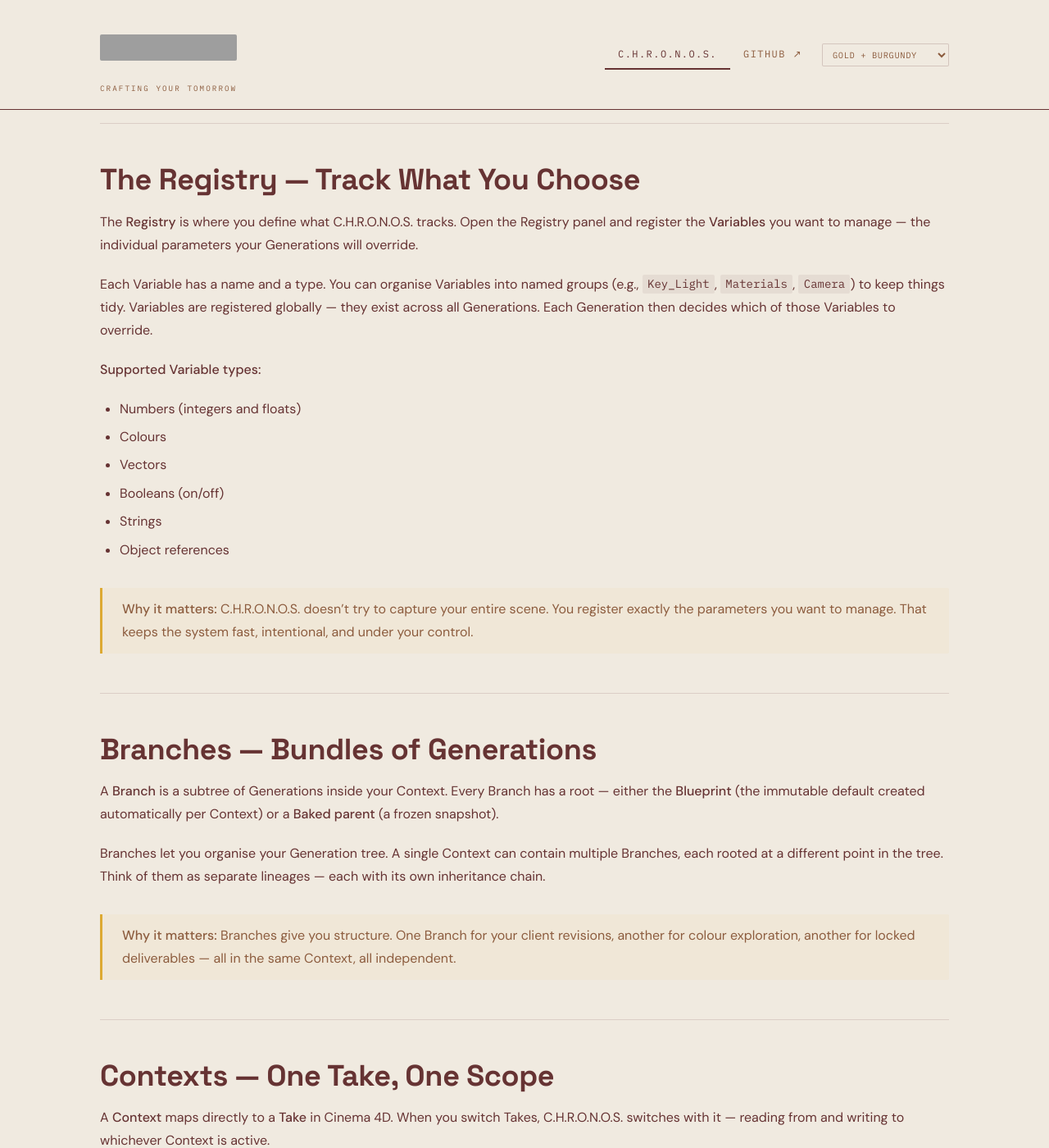
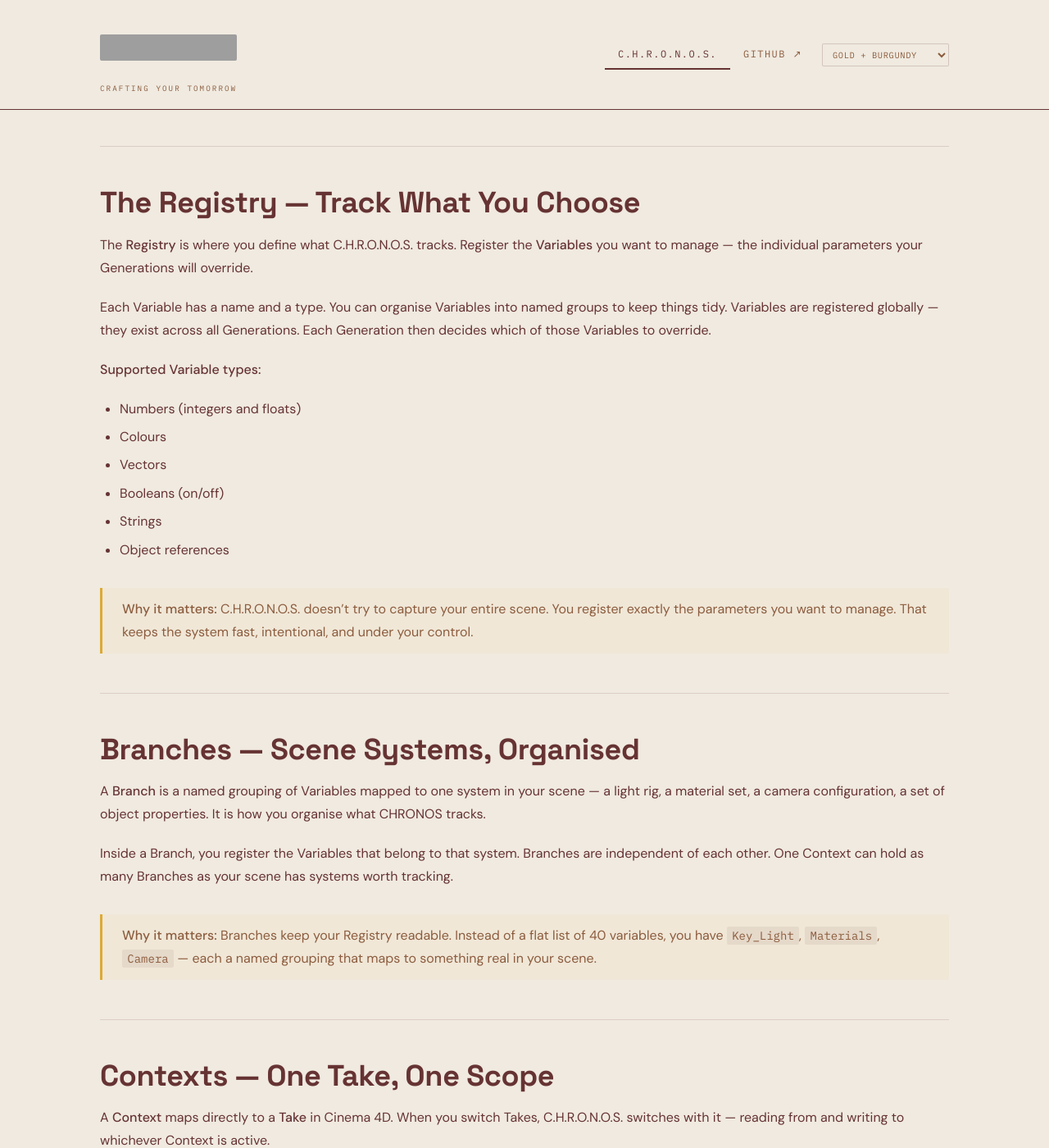
Before and after one commit to 3PO-3D/3po-3d.github.io, a Jekyll site: the page built from chronos/features.md, in a window 1280 px wide and 1400 px high, scrolled down 566 px. Shown: the whole window at 82% size. Built offline with Jekyll 4.4.1, drawn with Linux system fonts in a browser that asks for light colours; some of the changed text lies outside the part shown; grey boxes are pictures that could not be loaded.

Commit message:
content(features): fix Branch def, storage claim, Generation qualifier, trim Why it matters, fix status table

```diff
--- a/chronos/features.md
+++ b/chronos/features.md
@@ -7,9 +7,9 @@
 
 ## Generations — Named Scene States
 
-A **Generation** is a named variation state. It can override any Variable you've registered in the Registry — and only stores the values you've actually changed. Everything else is inherited from its parent.
+A **Generation** is a named variation state. It holds its own independent values for every Variable you've registered — and only stores the values you've actually changed from its parent. Everything else is inherited live. The exception is a Baked Generation, which stores the full resolved state at creation time and freezes it permanently.
 
-Create as many as your project needs. Name them for what they represent: `Hero_Lighting`, `Ecom_White`, `Dark_Mood`, `Client_v3`. Switch between them instantly inside Cinema 4D. Switching never overwrites anything. You can always go back.
+Create as many as your project needs. Name them for what they represent: `Hero_Lighting`, `Ecom_White`, `Dark_Mood`, `Client_v3`. Switch between them instantly. Switching never overwrites anything. You can always go back.
 
 > **Why it matters:** The days of `scene_hero_FINAL_v4.c4d` sitting next to `scene_turntable_v2_USE_THIS.c4d` are over. Every version lives in one file — named, switchable, and permanent.
 
@@ -17,9 +17,9 @@
 
 ## The Registry — Track What You Choose
 
-The **Registry** is where you define what C.H.R.O.N.O.S. tracks. Open the Registry panel and register the **Variables** you want to manage — the individual parameters your Generations will override.
+The **Registry** is where you define what C.H.R.O.N.O.S. tracks. Register the **Variables** you want to manage — the individual parameters your Generations will override.
 
-Each Variable has a name and a type. You can organise Variables into named groups (e.g., `Key_Light`, `Materials`, `Camera`) to keep things tidy. Variables are registered globally — they exist across all Generations. Each Generation then decides which of those Variables to override.
+Each Variable has a name and a type. You can organise Variables into named groups to keep things tidy. Variables are registered globally — they exist across all Generations. Each Generation then decides which of those Variables to override.
 
 **Supported Variable types:**
 
@@ -34,13 +34,13 @@
 
 ---
 
-## Branches — Bundles of Generations
+## Branches — Scene Systems, Organised
 
-A **Branch** is a subtree of Generations inside your Context. Every Branch has a root — either the **Blueprint** (the immutable default created automatically per Context) or a **Baked parent** (a frozen snapshot).
+A **Branch** is a named grouping of Variables mapped to one system in your scene — a light rig, a material set, a camera configuration, a set of object properties. It is how you organise what CHRONOS tracks.
 
-Branches let you organise your Generation tree. A single Context can contain multiple Branches, each rooted at a different point in the tree. Think of them as separate lineages — each with its own inheritance chain.
+Inside a Branch, you register the Variables that belong to that system. Branches are independent of each other. One Context can hold as many Branches as your scene has systems worth tracking.
 
-> **Why it matters:** Branches give you structure. One Branch for your client revisions, another for colour exploration, another for locked deliverables — all in the same Context, all independent.
+> **Why it matters:** Branches keep your Registry readable. Instead of a flat list of 40 variables, you have `Key_Light`, `Materials`, `Camera` — each a named grouping that maps to something real in your scene.
 
 ---
 
@@ -96,13 +96,11 @@
 
 Your undo history stays clean. Your objects stay exactly as you placed them. CHRONOS is the only thing that changes — and it always changes intentionally.
 
-> **Why it matters:** A tool that can't be trusted not to corrupt your scene isn't a tool — it's a liability. CHRONOS is infrastructure. It stays out of your way until you need it.
-
 ---
 
-## Single File — Everything Included
+## Per-Project Storage
 
-Every Generation, every Branch, every Variable value — stored alongside your `.c4d` file. One project. One file. Nothing scattered across folders. Move the `.c4d` file — the CHRONOS data moves with it.
+CHRONOS stores all Generation data in its own data folder, separate from your `.c4d` file. Data is loaded automatically when you open the matching project. Nothing is embedded in the scene file itself — the two stay independent.
 
 ---
 
@@ -113,14 +111,14 @@
 | Generation create, switch, delete, rename | ✅ Live |
 | Link — live parent–child inheritance | ✅ Live |
 | Bake — sealed, frozen deliverables | ✅ Live |
-| Variable types: Number, Colour, Vector, Bool, String | ✅ Live |
+| Variable types: Number, Colour, Vector, Bool, String, Object reference | ✅ Live |
 | Registry — variable registration and grouping | ✅ Live |
 | Custom topology — flat, chain, or tree | ✅ Live |
 | CHRONOS Dashboard — dockable C4D panel | ✅ Live |
 | Non-destructive write layer | ✅ Live |
 | macOS and Windows support | ✅ Live |
 | Import / Export presets | 🔵 V1.1 |
-| Standalone desktop dashboard | 🔵 V3 |
+| Standalone Flutter dashboard | 🔵 V3 |
 | Omniverse / USD Bridge | 🔵 V3 |
 
 ---
```
Also changed, not shown: other parts of chronos/features.md (+3 -3 lines).
